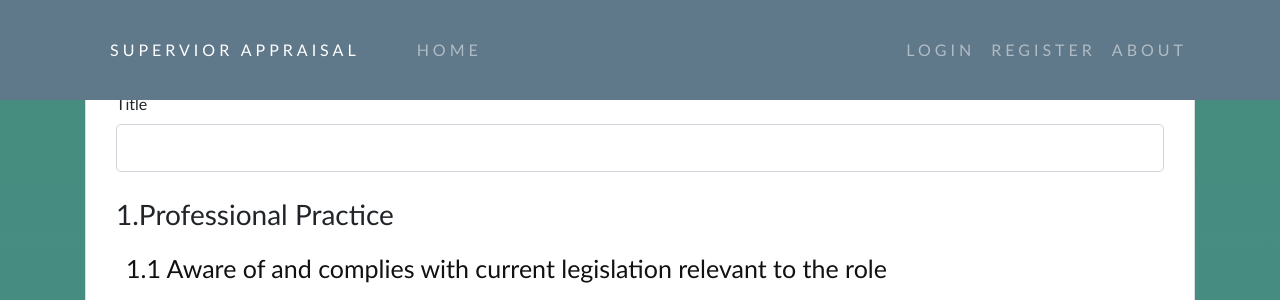
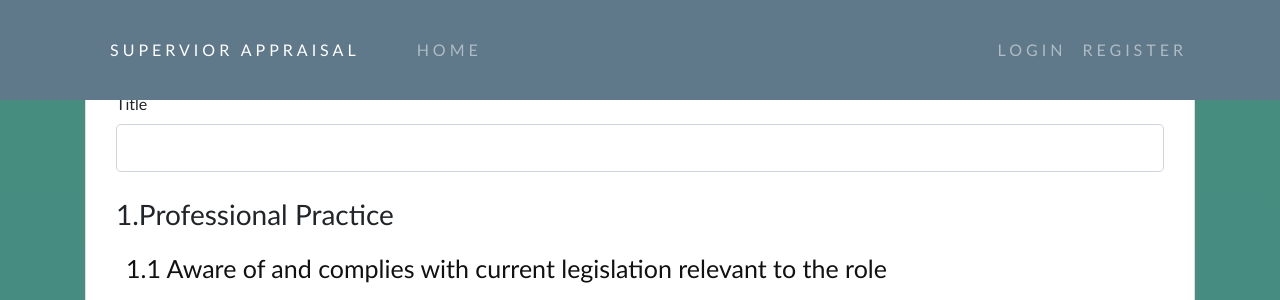
Before and after one commit to krausli/Supervisor-App, a Flask app: page /appraisal/new in a window 1280 px wide. Shown: the top 300 px of the page. Run offline with Flask 2, Linux system fonts and the light colour scheme; some libraries are stand-ins or nearby versions.

Commit message:
UI could be access now

```diff
--- a/website/templates/base.html
+++ b/website/templates/base.html
@@ -33,14 +33,14 @@
               <a class="nav-item nav-link" href="{{ url_for('views.profile') }}">profile</a>
               <a class="nav-item nav-link" href="{{ url_for('auth.logout') }}">Logout</a>
             {% elif current_user.is_authenticated %}
-              <a class="nav-item nav-link" href="{{ url_for('views.about') }}">About</a>
+              <!--<a class="nav-item nav-link" href="{ { url_for('views.about') } }">About</a>-->
               <a class="nav-item nav-link" href="{{ url_for('views.create_appraisal') }}">New Review</a>
               <a class="nav-item nav-link" href="{{ url_for('views.profile') }}">profile</a>
               <a class="nav-item nav-link" href="{{ url_for('auth.logout') }}">Logout</a>
             {% else %}
               <a class="nav-item nav-link" href="{{ url_for('auth.login') }}">Login</a>
               <a class="nav-item nav-link" href="{{ url_for('auth.sign_up') }}">Register</a>
-              <a class="nav-item nav-link" href="{{ url_for('views.about') }}">About</a>
+              <!--<a class="nav-item nav-link" href="{ { url_for('views.about') } }">About</a>-->
             {% endif %}
           </div>
         </div>
```
